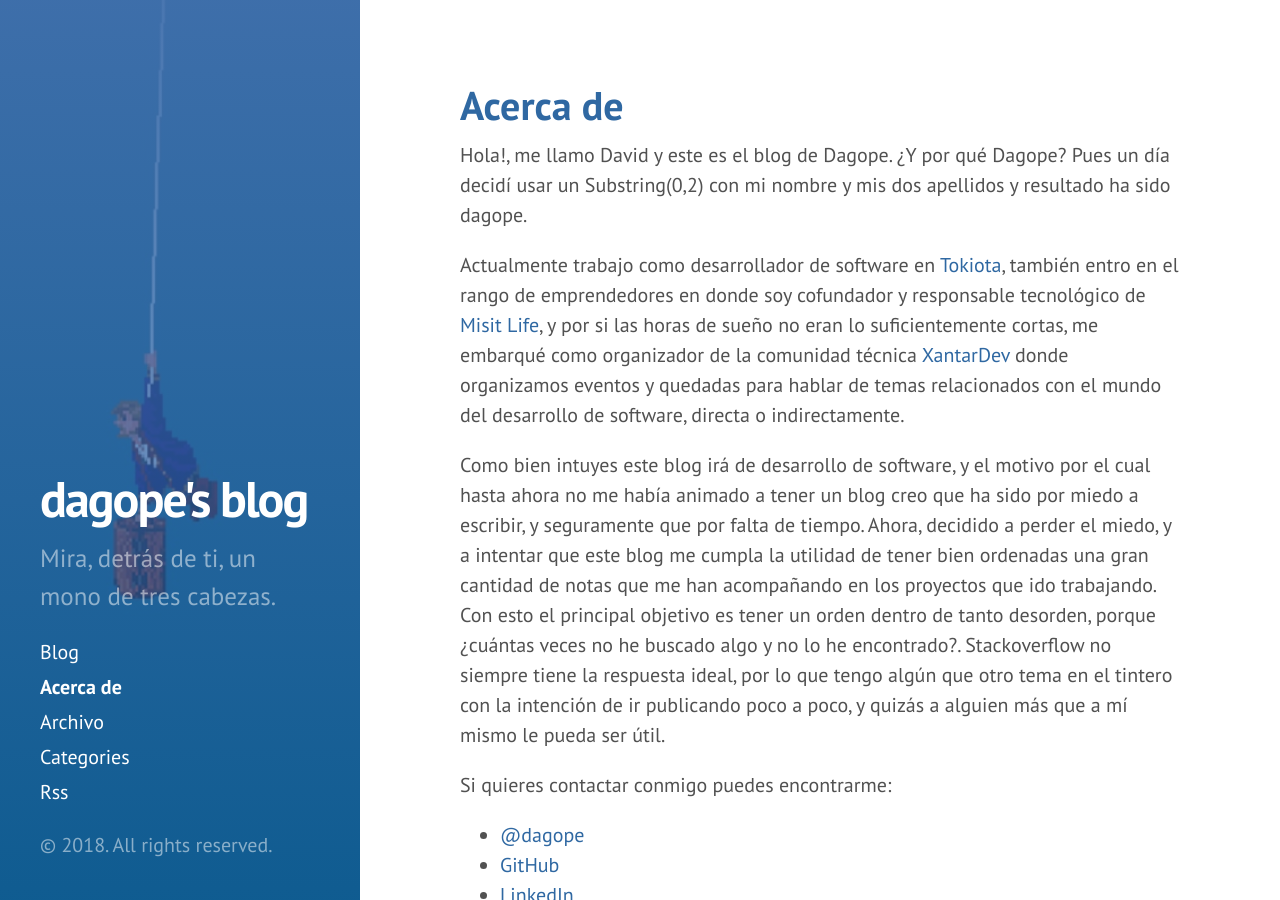
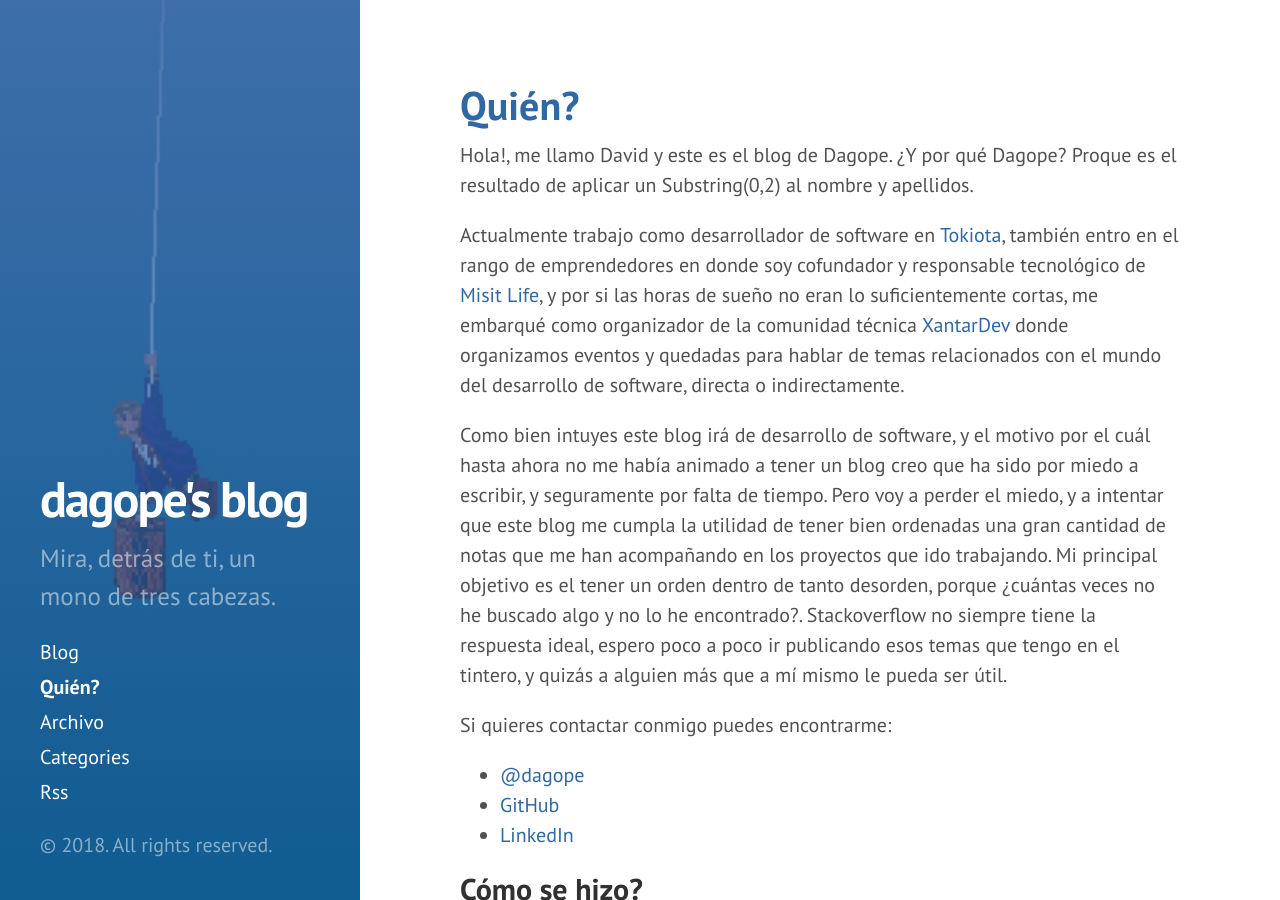
Before and after one commit to dagope/dagope.github.io, a Jekyll site: the page built from about.md, in a window 1280 px wide and 900 px high. Built offline with Jekyll 4.4.1, drawn with Linux system fonts in a browser that asks for light colours; nearby versions of some CDN libraries.

Commit message:
update about

```diff
--- a/about.md
+++ b/about.md
@@ -1,13 +1,13 @@
 ---
 layout: page
-title: Acerca de
+title: Quién?
 ---
 
-Hola!, me llamo David y este es el blog de Dagope. ¿Y por qué Dagope? Pues un día decidí usar un Substring(0,2) con mi nombre y mis dos apellidos y resultado ha sido dagope.
+Hola!, me llamo David y este es el blog de Dagope. ¿Y por qué Dagope? Proque es el resultado de aplicar un Substring(0,2) al nombre y apellidos.
 
 Actualmente trabajo como desarrollador de software en [Tokiota](http://www.tokiota.com){:target="_blank"}, también entro en el rango de emprendedores en donde soy cofundador y responsable tecnológico de [Misit Life](http://www.misitlife.com){:target="_blank"}, y por si las horas de sueño no eran lo suficientemente cortas, me embarqué como organizador de la comunidad técnica [XantarDev](https://www.meetup.com/es-ES/XantarDev/){:target="_blank"} donde organizamos eventos y quedadas para hablar de temas relacionados con el mundo del desarrollo de software, directa o indirectamente.
 
-Como bien intuyes este blog irá de desarrollo de software, y el motivo por el cual hasta ahora no me había animado a tener un blog creo que ha sido por miedo a escribir, y seguramente que por falta de tiempo. Ahora, decidido a perder el miedo, y a intentar que este blog me cumpla la utilidad de tener bien ordenadas una gran cantidad de notas que me han acompañando en los proyectos que ido trabajando. Con esto el principal objetivo es tener un orden dentro de tanto desorden, porque ¿cuántas veces no he buscado algo y no lo he encontrado?. Stackoverflow no siempre tiene la respuesta ideal, por lo que tengo algún que otro tema en el tintero con la intención de ir publicando poco a poco, y quizás a alguien más que a mí mismo le pueda ser útil.
+Como bien intuyes este blog irá de desarrollo de software, y el motivo por el cuál hasta ahora no me había animado a tener un blog creo que ha sido por miedo a escribir, y seguramente por falta de tiempo. Pero voy a perder el miedo, y a intentar que este blog me cumpla la utilidad de tener bien ordenadas una gran cantidad de notas que me han acompañando en los proyectos que ido trabajando. Mi principal objetivo es el tener un orden dentro de tanto desorden, porque ¿cuántas veces no he buscado algo y no lo he encontrado?. Stackoverflow no siempre tiene la respuesta ideal, espero poco a poco ir publicando esos temas que tengo en el tintero, y quizás a alguien más que a mí mismo le pueda ser útil.
 
 Si quieres contactar conmigo puedes encontrarme:
 * [@dagope](https://twitter.com/dagope){:target="_blank"}
```
